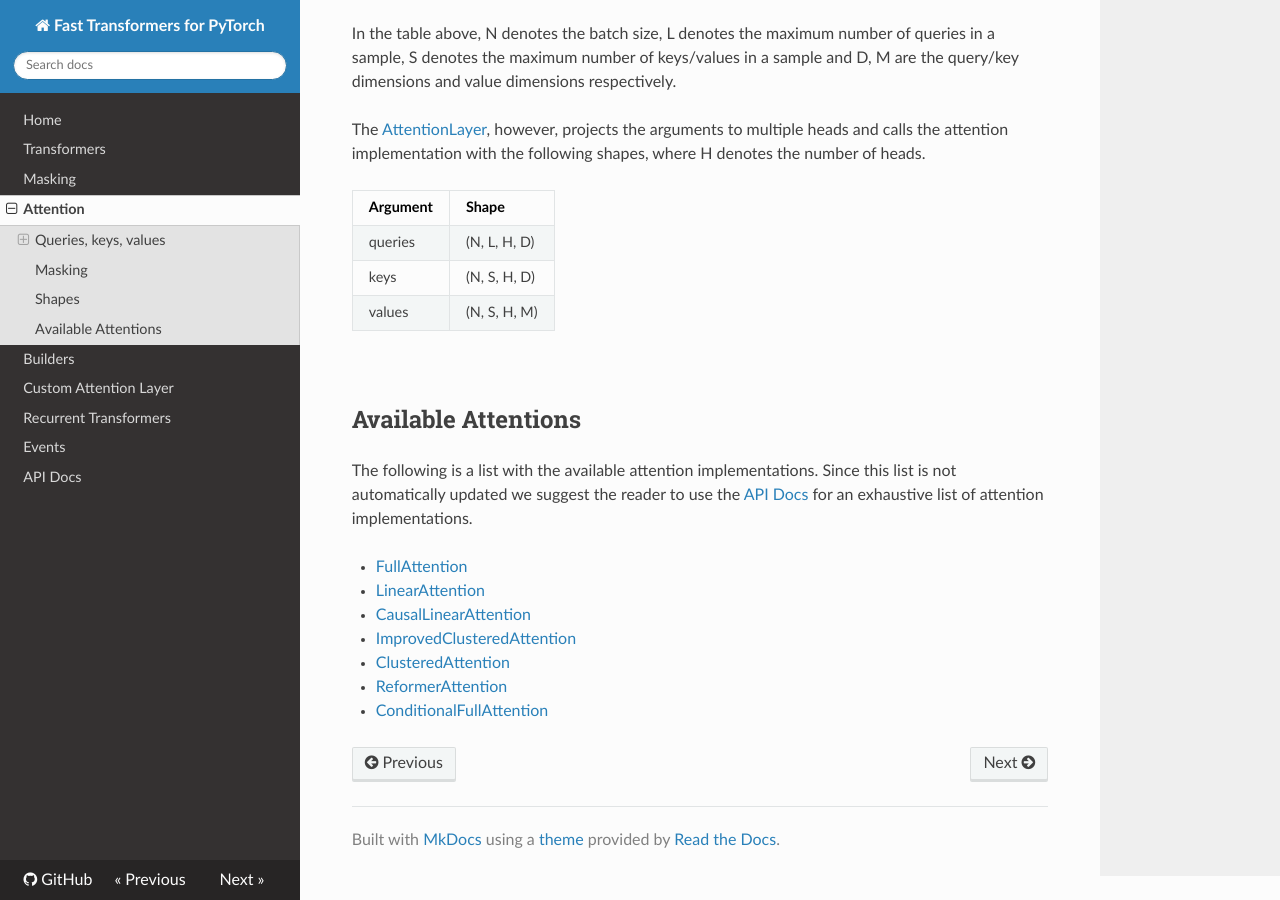
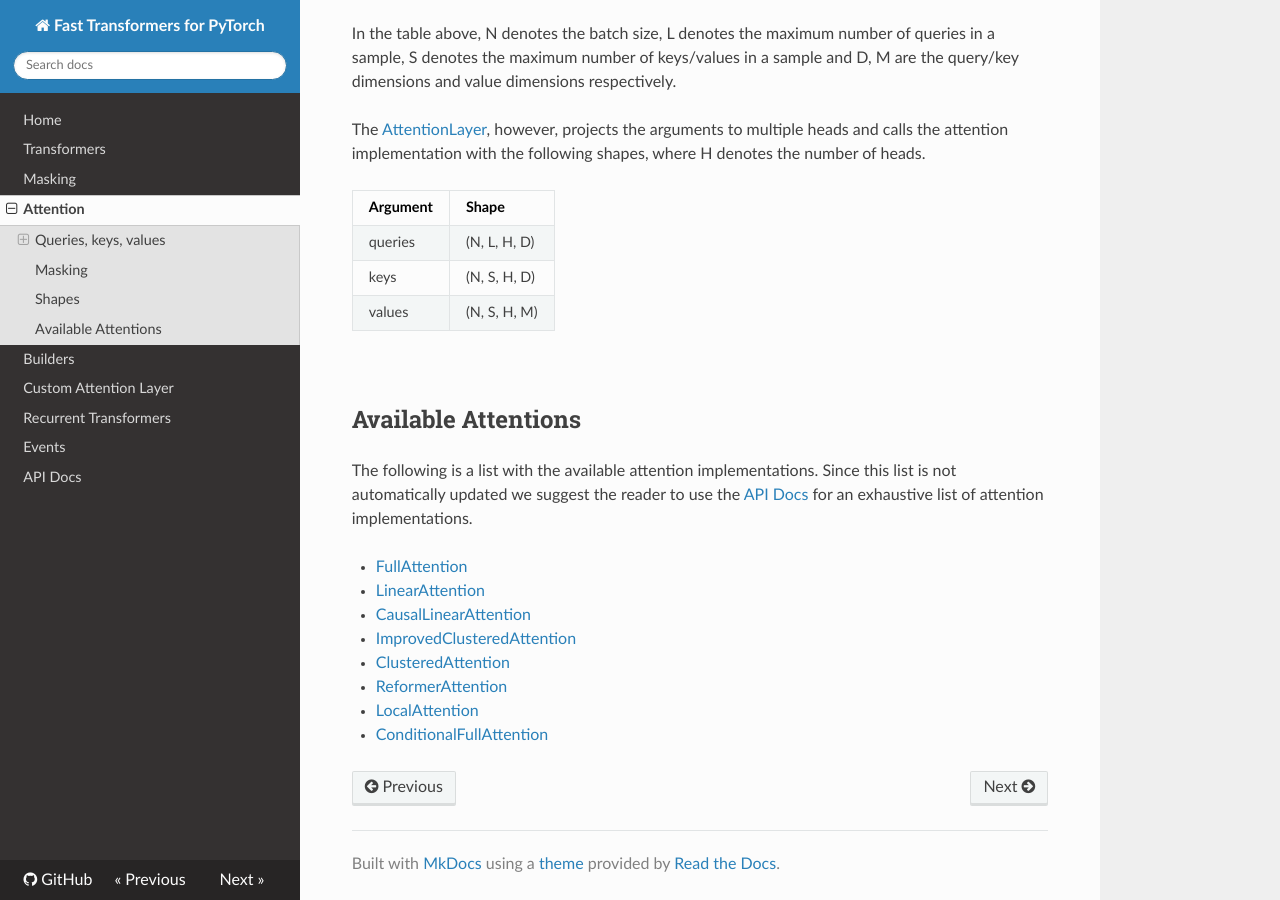
Before and after one commit to idiap/fast-transformers, an MkDocs documentation site: the page built from docs/attention.md, in a window 1280 px wide and 900 px high, scrolled down 1468 px. Built offline with MkDocs 1.6.1, drawn with Linux system fonts in a browser that asks for light colours; nearby versions of some CDN libraries.

Commit message:
Add a local attention reference to the docs

```diff
--- a/docs/attention.md
+++ b/docs/attention.md
@@ -95,6 +95,7 @@ Docs][1] for an exhaustive list of attention implementations.
 * [ImprovedClusteredAttention][6]
 * [ClusteredAttention][7]
 * [ReformerAttention][8]
+* [LocalAttention][10]
 * [ConditionalFullAttention][9]
 
 
```
Also changed, not shown: other parts of docs/attention.md (+1 -0 lines).
